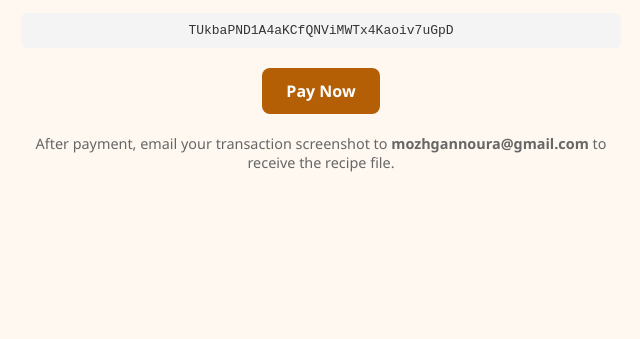
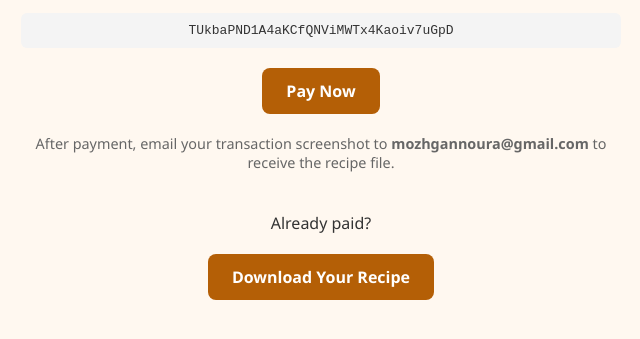
Before and after one commit to noura-cook/recipe, a plain HTML site: page index.html in a window 1280 px wide. Shown: the part 131-470 px from the top of the page, without its empty margins (319-959 px from the left). Drawn offline with Linux system fonts and the light colour scheme.

Commit message:
Add files via upload

```diff
--- a/index.html
+++ b/index.html
@@ -52,5 +52,12 @@
   <div class="wallet-address">TUkbaPND1A4aKCfQNViMWTx4Kaoiv7uGpD</div>
   <a class="pay-button" href="https://tronscan.org/#/wallet" target="_blank">Pay Now</a>
   <p class="note">After payment, email your transaction screenshot to <strong>mozhgannoura@gmail.com</strong> to receive the recipe file.</p>
+
+  <p style="text-align:center; margin-top: 40px;">
+    Already paid?<br>
+    <a class="pay-button" href="https://noura-cook.github.io/recipe/Eshkeneh_Ghooreh_Recipe_MozhganNoura_NO_IMAGE.pdf" target="_blank">
+      Download Your Recipe
+    </a>
+  </p>
 </body>
 </html>
```
